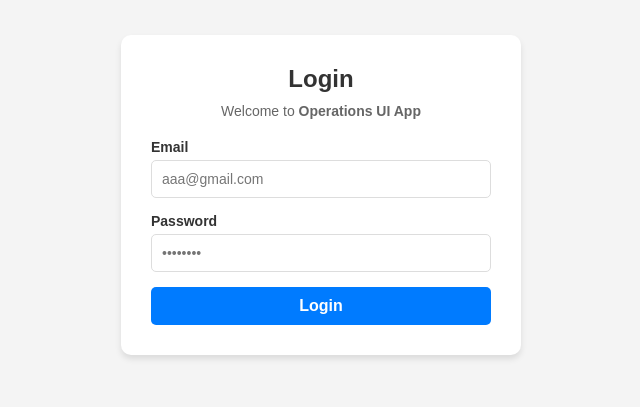
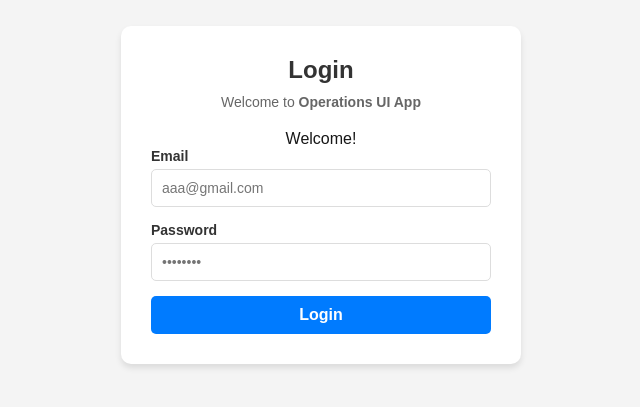
Before and after one commit to dieDeMiguel/turborepo-next-basic, a Next.js app in the folder apps/web/: page / in a window 1280 px wide. Shown: the part 205-612 px from the top of the page, without its empty margins (319-959 px from the left). Built offline with nearby package versions, Linux system fonts and the light colour scheme; no server answers.

Commit message:
Add middleware for geo-based country detection and update LoginCard to display country-specific messages

```diff
--- a/apps/web/app/page.tsx
+++ b/apps/web/app/page.tsx
@@ -1,13 +1,16 @@
 import LoginCard from "@repo/ui/login-card";
 import styles from "./page.module.css";
+import { cookies } from "next/headers";
 
 import { FC } from "react";
 
-const Home: FC = () => {
+const Home: FC = async () => {
+  const cookieStore = await cookies();
+  const country = cookieStore.get("x-country")?.value || "unknown";
   return (
     <div className={styles.page}>
       <main className={styles.main}>
-        <LoginCard />
+        <LoginCard country={country} />
       </main>
     </div>
   );
--- a/packages/ui/src/login-card.tsx
+++ b/packages/ui/src/login-card.tsx
@@ -1,12 +1,25 @@
 import "./styles.css";
 
-const LoginCard = () => {
+const LoginCard = ({ country }: { country: string }) => {
+  console.log("country", country);
   return (
     <div className="form-container">
       <div className="form-card">
         <h1 className="login-title">Login</h1>
         <p className="login-subtitle">
           Welcome to <span>Operations UI App</span>
+        </p>
+        {/* <p className="login-subtitle">
+          This is the website for <span>{country}</span>
+        </p> */}
+        <p>
+          {country === "DE"
+            ? "This is the website for Germany"
+            : country === "CH"
+              ? "This is the website for Switzerland"
+              : country === "AT"
+                ? "This is the website for Austria"
+                : "Welcome!"}
         </p>
         <form>
           <div className="form-group">
```
Also changed, not shown: 2 other files (tests, documents, lock files or other folders).
